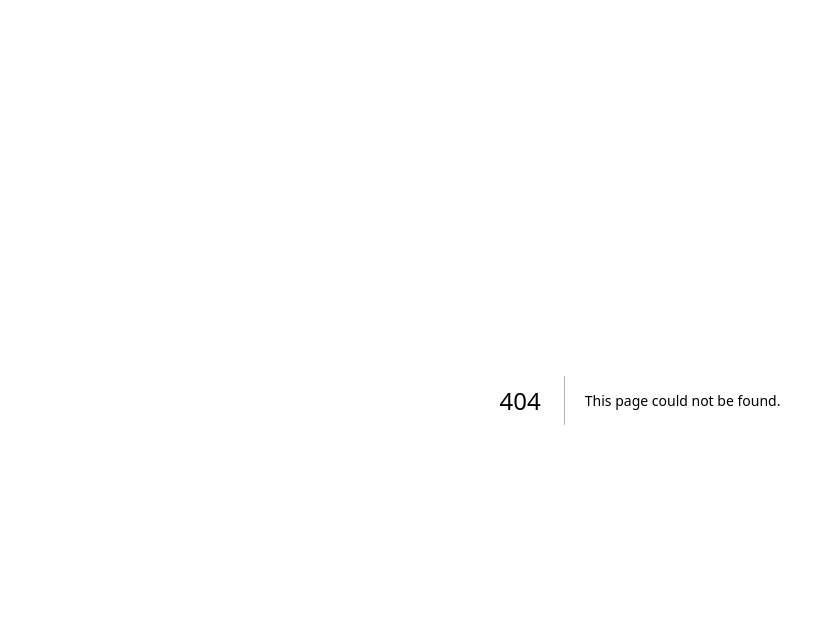
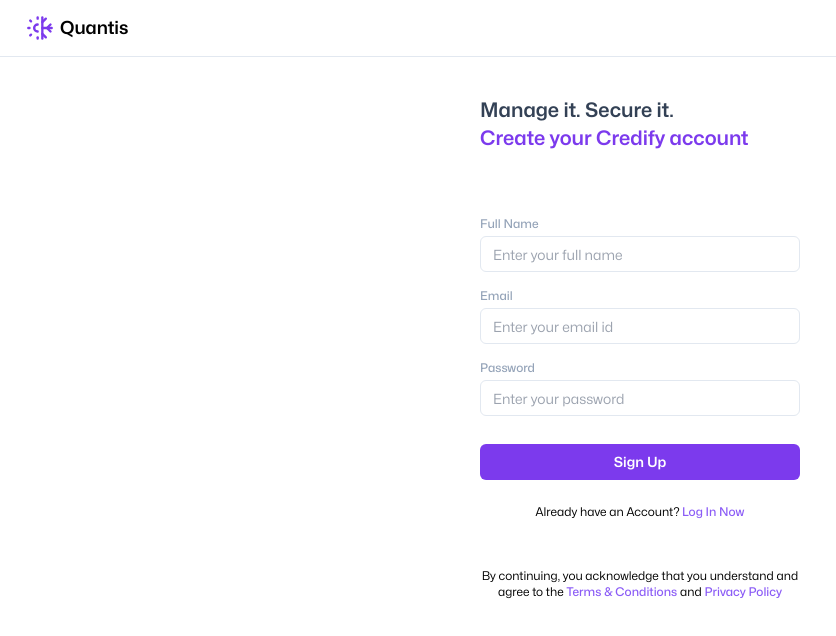
Before and after one commit to Koushik1311/result-management-system, a Next.js app: page /register in a window 1280 px wide. Before the commit this address had no page. Shown: the top 636 px of the page, without its empty margins (0-836 px from the left). Built offline with nearby package versions, Linux system fonts and the light colour scheme.

Commit message:
register

```diff
--- /dev/null
+++ b/app/register/page.tsx
@@ -0,0 +1,105 @@
+import AuthButton from "@/components/global/AuthButton";
+import Logo from "@/components/global/Logo";
+import Link from "next/link";
+
+export default function page({
+  searchParams,
+}: {
+  searchParams: { message: string };
+}) {
+  return (
+    <main className="container flex items-center justify-center">
+      <Link
+        href="/"
+        className="fixed top-0 pt-3 left-0 pl-3 lg:pl-6 w-screen bg-white"
+      >
+        <Logo />
+        <div className="border-b mt-3 -ml-6 border-slate-200" />
+      </Link>
+      <div className="w-[320px] mt-24">
+        <p className="text-xl font-semibold mb-6 flex flex-col">
+          <span className="text-slate-700">Manage it. Secure it.</span>
+          <span className="text-violet-600">Create your Credify account</span>
+        </p>
+
+        <form className="flex flex-col gap-1 w-full">
+          <label
+            htmlFor="full_name"
+            className="text-xs text-slate-400 font-medium mt-10"
+          >
+            Full Name
+          </label>
+          <input
+            type="text"
+            name="full_name"
+            placeholder="Enter your full name"
+            required
+            className="h-9 px-3 text-sm rounded-[6px] border border-slate-200 focus:outline-violet-400"
+          />
+          <label
+            htmlFor="email"
+            className="text-xs text-slate-400 font-medium mt-3"
+          >
+            Email
+          </label>
+          <input
+            type="email"
+            name="email"
+            placeholder="Enter your email id"
+            required
+            className="h-9 px-3 text-sm rounded-[6px] border border-slate-200 focus:outline-violet-400"
+          />
+          <label
+            htmlFor="password"
+            className="text-xs text-slate-400 font-medium mt-3"
+          >
+            Password
+          </label>
+          <input
+            type="password"
+            name="password"
+            placeholder="Enter your password"
+            required
+            className="h-9 px-3 text-sm rounded-[6px] border border-slate-200 focus:outline-violet-400"
+          />
+          <AuthButton
+            className="w-full flex items-center justify-center h-9 rounded-[6px] bg-violet-600 hover:bg-violet-500 transition-all duration-150 text-sm font-semibold text-white mt-6"
+            // formAction={signUp}
+          >
+            Sign Up
+          </AuthButton>
+        </form>
+
+        {searchParams.message === "Could not register user" && (
+          <p className="text-xs text-center font-medium mt-5 text-red-500">
+            {searchParams.message}
+          </p>
+        )}
+
+        <p className="text-xs text-center mt-6">
+          Already have an Account?{" "}
+          <Link href="/login" className="text-violet-500 font-medium">
+            Log In Now
+          </Link>
+        </p>
+
+        <p className="text-xs text-center mt-12 mb-16">
+          By continuing, you acknowledge that you understand and agree to the{" "}
+          <Link
+            href="/terms&conditions"
+            className="text-violet-500 font-medium"
+          >
+            Terms & Conditions
+          </Link>{" "}
+          and{" "}
+          <Link
+            href="/terms&conditions"
+            className="text-violet-500 font-medium"
+          >
+            Privacy Policy
+          </Link>
+        </p>
+      </div>
+    </main>
+  );
+}
```
